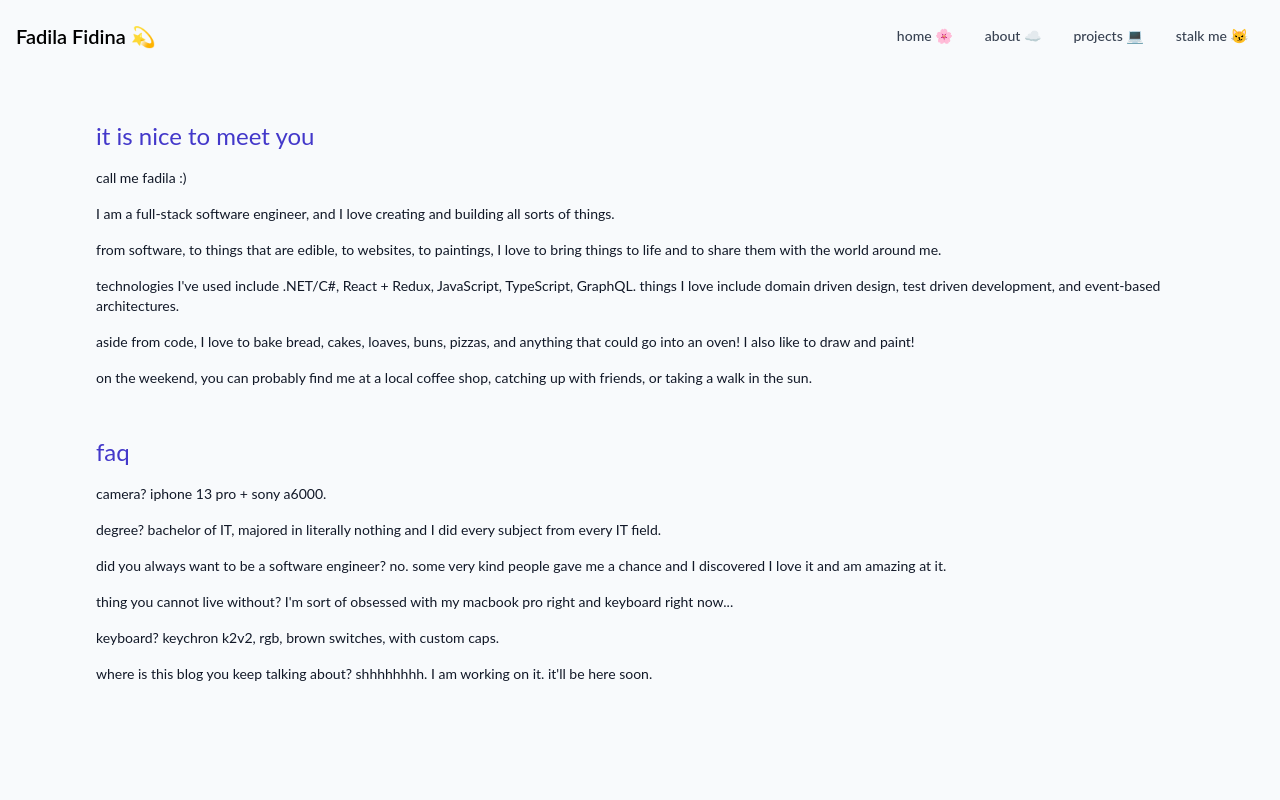
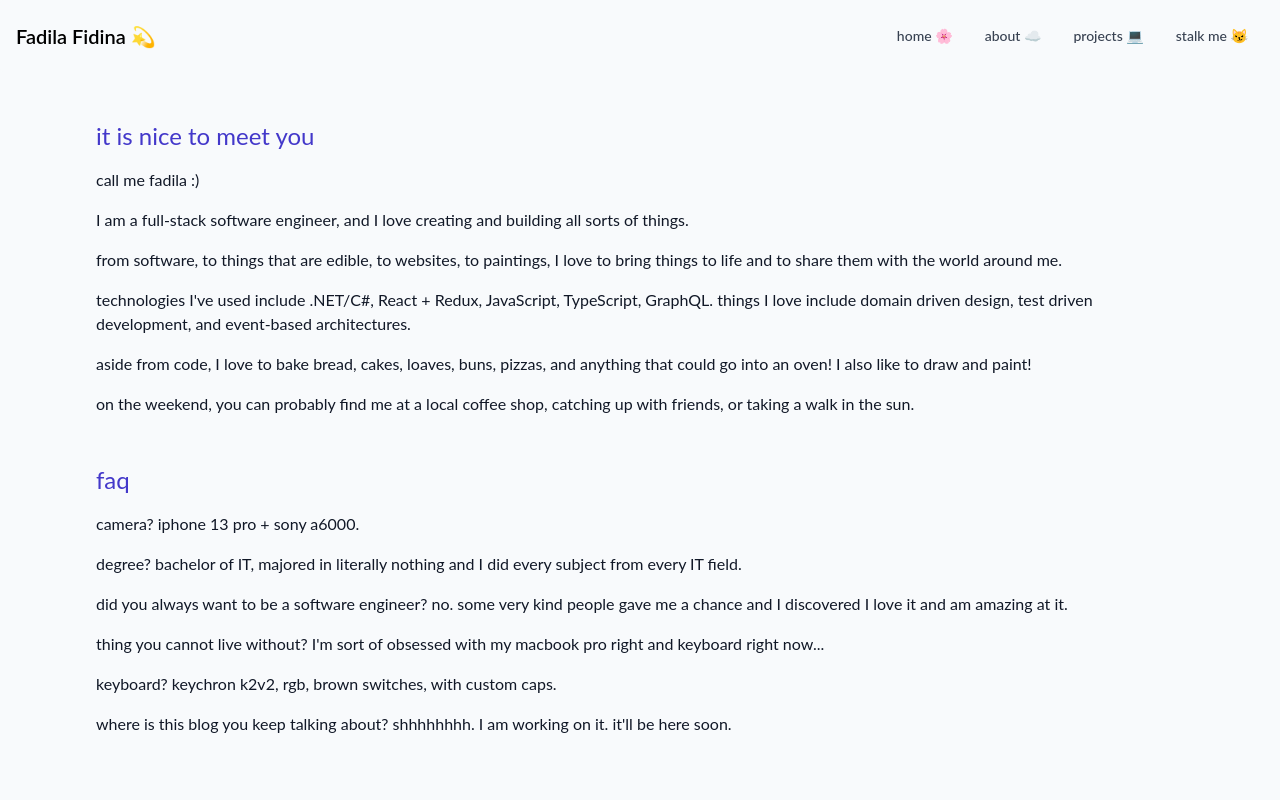
Before and after one commit to fadilafidina/me, a Next.js app in the folder nextjs-blog/: page /about in a window 1280 px wide. Shown: the top 800 px of the page. Built offline with nearby package versions, Linux system fonts and the light colour scheme.

Commit message:
got rid of small font

```diff
--- a/nextjs-blog/components/layout.js
+++ b/nextjs-blog/components/layout.js
@@ -43,7 +43,7 @@ export default function Layout({ children, home }) {
 
           </div>
 
-          <div className="px-12 md:px-24 xl:px-48 text-gray-900 l:text-lg text-sm md:max-h-min xl:min-h-screen" aria-label='main content'>
+          <div className="px-12 md:px-24 xl:px-48 text-gray-900 l:text-lg md:max-h-min xl:min-h-screen" aria-label='main content'>
             <main>{children}</main>
           </div>
 
@@ -52,7 +52,7 @@ export default function Layout({ children, home }) {
         : <>
           <Navbar />
           {/* <div className="py-24 px-48 text-gray-900 text-lg min-h-screen" aria-label='main content'> */}
-          <div className="l:py-24 l:px-48 md:px-24 py-12 px-8 text-gray-900 l:text-lg text-sm md:max-h-min xl:min-h-screen min-h-screen" aria-label='main content'>
+          <div className="l:py-24 l:px-48 md:px-24 py-12 px-8 text-gray-900 l:text-lg md:max-h-min xl:min-h-screen min-h-screen" aria-label='main content'>
             <main>{children}</main>
           </div>
           <Footer />
```
